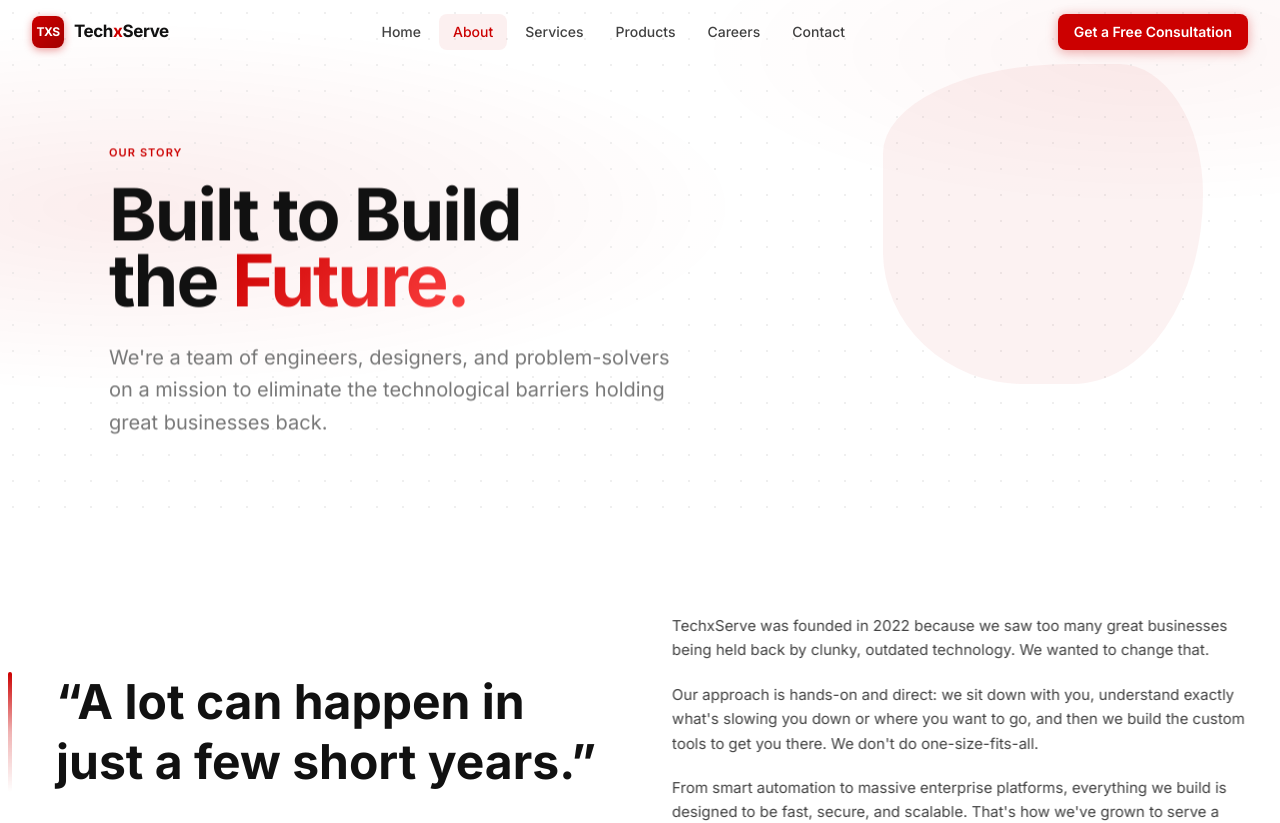
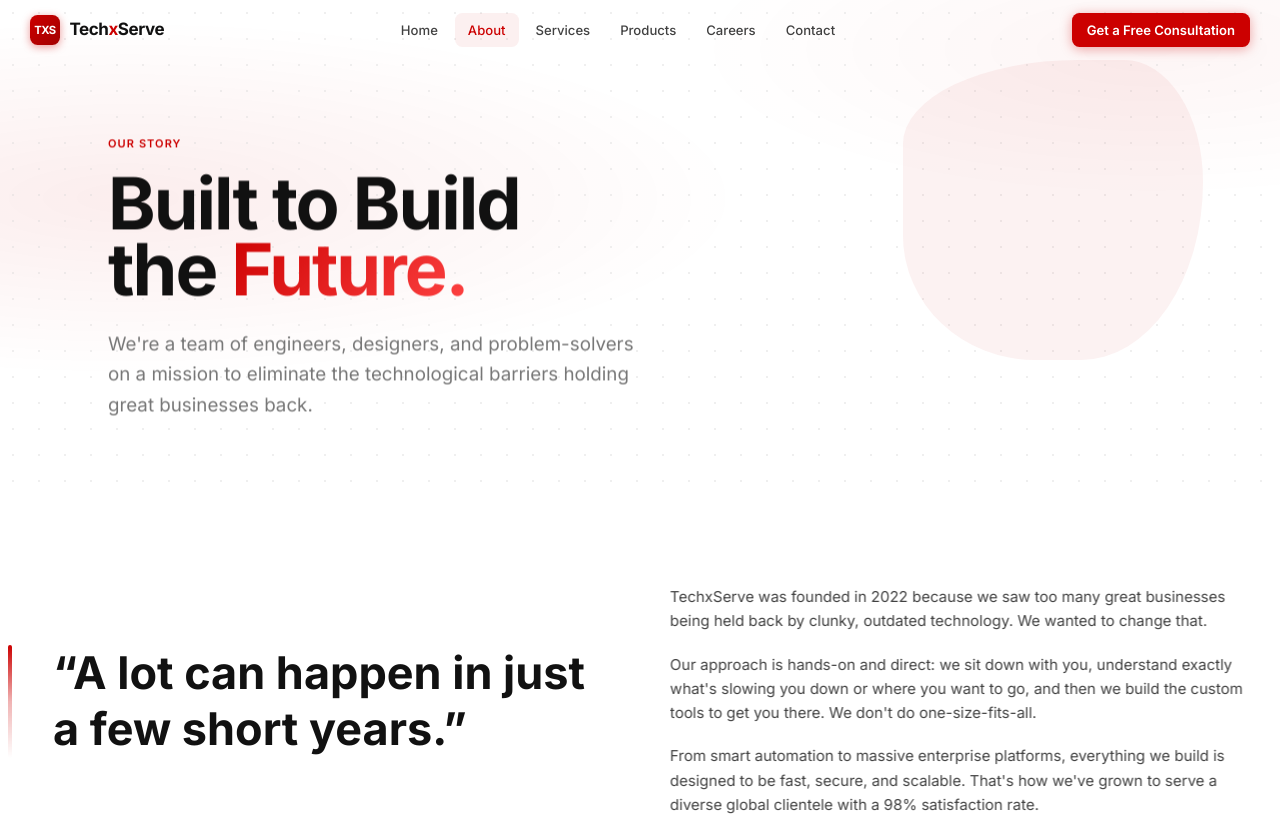
Before and after one commit to hamnuscode/techxserve, a Next.js app: page /about in a window 1280 px wide. Shown: the top 823 px of the page. Built offline with nearby package versions, Linux system fonts and the light colour scheme.

Commit message:
Update product grid alignment, remove process lines, scale down font

```diff
--- a/app/about/page.tsx
+++ b/app/about/page.tsx
@@ -211,9 +211,6 @@ export default function AboutPage() {
                   <span className="text-[42px] font-black text-brand-red leading-none">{step.n}</span>
                   <h3 className="font-bold text-charcoal text-sm">{step.title}</h3>
                   <p className="text-mid-gray text-xs leading-relaxed flex-1">{step.desc}</p>
-                  {i < steps.length - 1 && (
-                    <div className="hidden lg:block absolute top-10 -right-3 w-6 h-px bg-gradient-to-r from-brand-red/30 to-transparent" />
-                  )}
                 </div>
               </AnimatedSection>
             ))}
--- a/app/globals.css
+++ b/app/globals.css
@@ -21,7 +21,10 @@
 /* ── Reset & Base ── */
 @layer base {
   *, *::before, *::after { box-sizing: border-box; }
-  html { scroll-behavior: smooth; }
+  html {
+    scroll-behavior: smooth;
+    font-size: 15px;
+  }
 
   body {
     background: #fff;
--- a/components/ProductsGrid.tsx
+++ b/components/ProductsGrid.tsx
@@ -287,16 +287,16 @@ export default function ProductsGrid() {
         return (
           <div key={row[0].id} className="space-y-3">
             {/* Card row */}
-            <div className="grid grid-cols-1 sm:grid-cols-2 gap-4">
+            <div className="flex flex-col sm:flex-row gap-4 justify-center">
               {row.map((proj) => (
-                <ProjectCard
-                  key={proj.id}
-                  project={proj}
-                  isActive={proj.id === activeId}
-                  onClick={() => toggle(proj.id)}
-                />
+                <div key={proj.id} className="w-full sm:w-[calc(50%-0.5rem)]">
+                  <ProjectCard
+                    project={proj}
+                    isActive={proj.id === activeId}
+                    onClick={() => toggle(proj.id)}
+                  />
+                </div>
               ))}
-              {row.length < 2 && <div />}
             </div>
 
             {/* Inline dropdown detail */}
```
